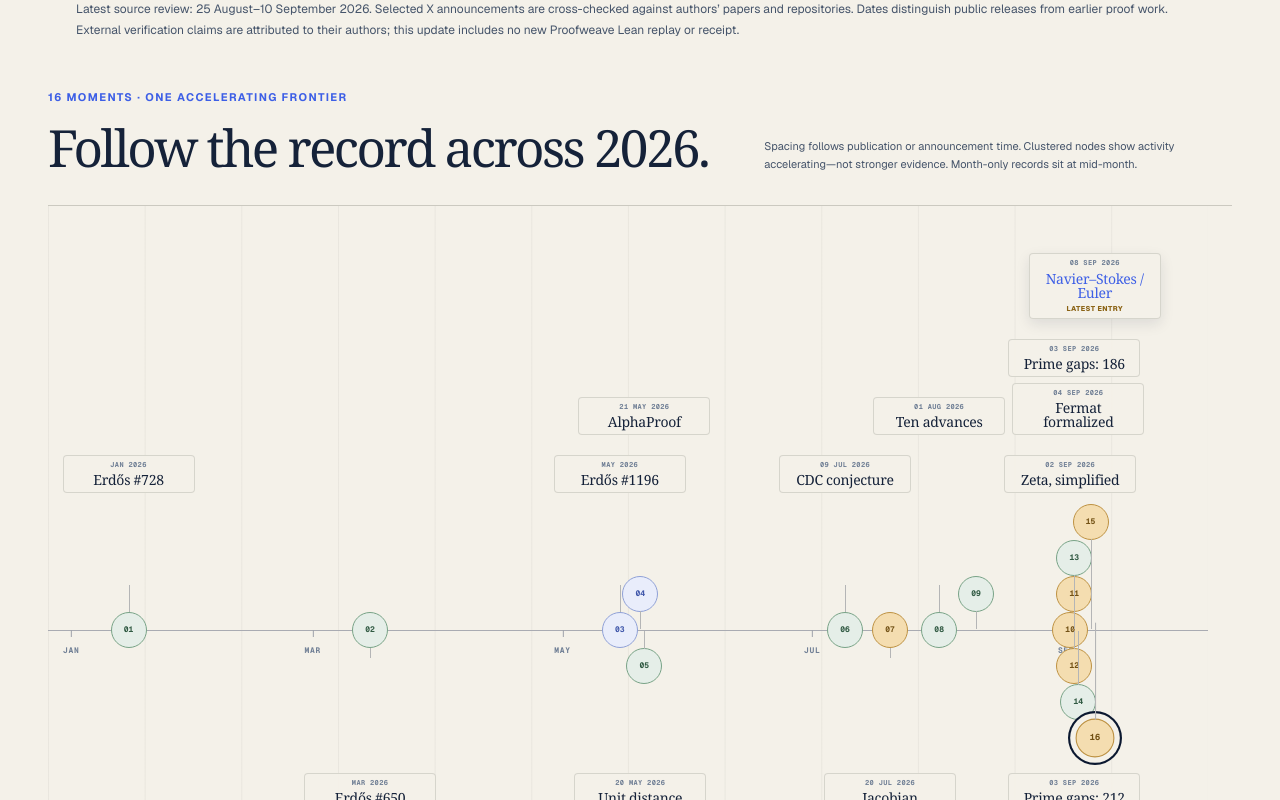
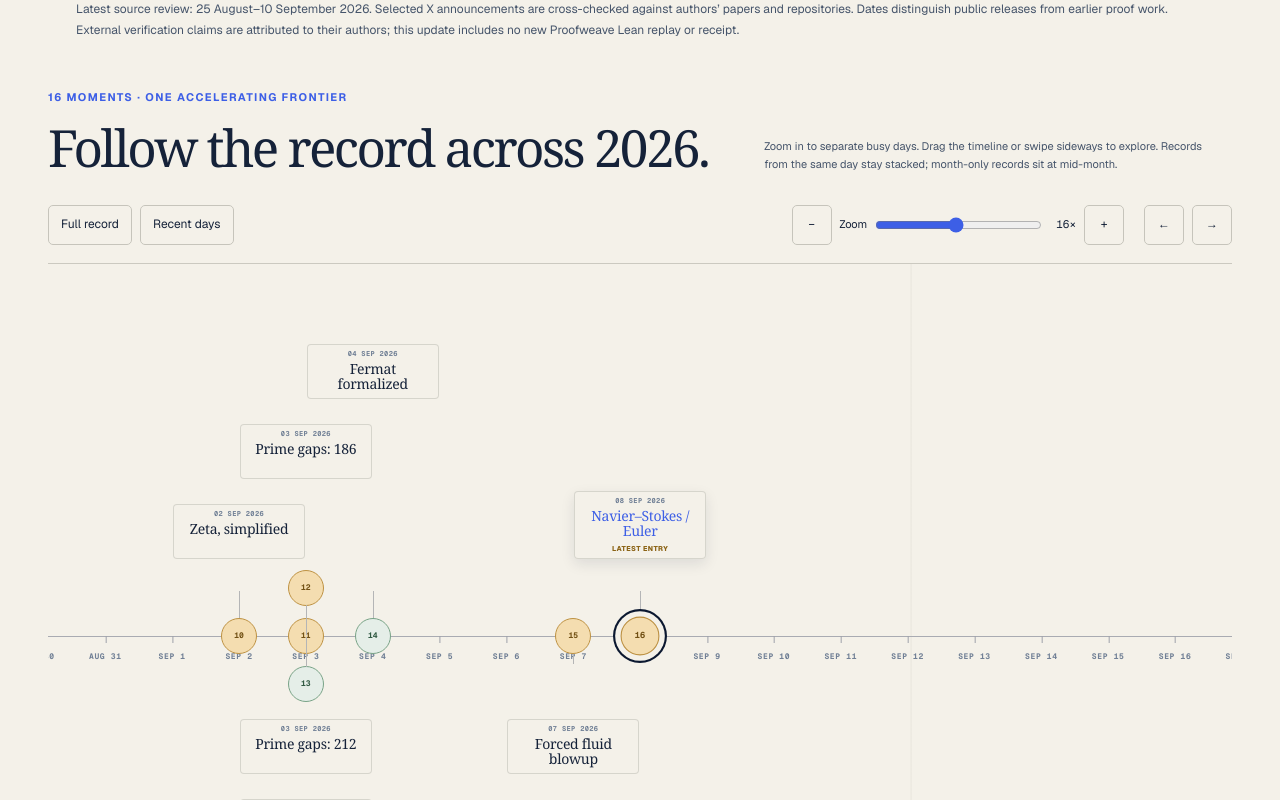
Before and after one commit to alexyyyander/proofweave, a Next.js app: page /history in a window 1280 px wide. Shown: the part 1340-2140 px from the top of the page. Built offline with nearby package versions, Linux system fonts and the light colour scheme.

Commit message:
Make mathematics timeline zoomable and draggable (#141)
Co-authored-by: Alex Yu <alexyu@Alexs-MacBook-Air.local>

```diff
--- a/app/history/HistoryTimeline.tsx
+++ b/app/history/HistoryTimeline.tsx
@@ -1,6 +1,6 @@
 "use client";
 
-import { useRef, useState } from "react";
+import { useLayoutEffect, useRef, useState } from "react";
 import type { CSSProperties } from "react";
 
 export type EvidenceTone = "formal" | "reviewed" | "reproduced" | "announced";
@@ -37,7 +37,39 @@ export type HistoryMilestone = {
 export function HistoryTimeline({ milestones }: { milestones: HistoryMilestone[] }) {
   const [activeNumber, setActiveNumber] = useState(milestones.at(-1)?.number ?? milestones[0]?.number);
   const tabRefs = useRef<Array<HTMLButtonElement | null>>([]);
-  const layout = distributeTimelineLabels(milestones);
+  const viewportRef = useRef<HTMLDivElement>(null);
+  const [zoom, setZoom] = useState(16);
+  const [viewportWidth, setViewportWidth] = useState(1120);
+  const centerRef = useRef(timelinePosition(milestones.at(-1)?.timelineDate ?? "2026-09-01") / 100);
+  const dragRef = useRef<{ pointerId: number; x: number; scrollLeft: number; moved: boolean } | null>(null);
+  const [dragging, setDragging] = useState(false);
+  const canvasWidth = Math.max(viewportWidth, 640) * zoom;
+  const layout = distributeTimelineLabels(milestones, canvasWidth);
+
+  useLayoutEffect(() => {
+    const viewport = viewportRef.current;
+    if (!viewport) return;
+    const observer = new ResizeObserver(() => setViewportWidth(viewport.clientWidth));
+    observer.observe(viewport);
+    return () => observer.disconnect();
+  }, []);
+
+  useLayoutEffect(() => {
+    const viewport = viewportRef.current;
+    if (viewport) viewport.scrollLeft = centerRef.current * canvasWidth - viewport.clientWidth / 2;
+  }, [canvasWidth]);
+
+  function changeZoom(value: number, center?: number) {
+    const viewport = viewportRef.current;
+    centerRef.current = center ?? (viewport ? (viewport.scrollLeft + viewport.clientWidth / 2) / canvasWidth : centerRef.current);
+    const nextZoom = Math.max(1, Math.min(32, value));
+    setZoom(nextZoom);
+    if (nextZoom === zoom && viewport) viewport.scrollLeft = centerRef.current * canvasWidth - viewport.clientWidth / 2;
+  }
+
+  function recentDays() {
+    changeZoom(16, timelinePosition(milestones.at(-1)?.timelineDate ?? "2026-09-01") / 100);
+  }
   const tracksIn = (lane: HistoryMilestone["timelineLane"]) => Math.max(2, ...layout.filter(({ item }) => item.timelineLane === lane).map(({ timelineTrack }) => timelineTrack + 1));
   const aboveTracks = tracksIn("above");
   const belowTracks = tracksIn("below");
@@ -48,7 +80,10 @@ export function HistoryTimeline({ milestones }: { milestones: HistoryMilestone[]
     const next = milestones[nextIndex];
     if (!next) return;
     setActiveNumber(next.number);
-    tabRefs.current[nextIndex]?.focus();
+    const tab = tabRefs.current[nextIndex];
+    tab?.focus({ preventScroll: true });
+    const viewport = viewportRef.current;
+    if (viewport) viewport.scrollLeft = timelinePosition(next.timelineDate) / 100 * canvasWidth - viewport.clientWidth / 2;
   }
 
   return (
@@ -58,12 +93,54 @@ export function HistoryTimeline({ milestones }: { milestones: HistoryMilestone[]
           <p className="eyebrow">{milestones.length} moments · one accelerating frontier</p>
           <h2 id="timeline-title">Follow the record across 2026.</h2>
         </div>
-        <p>Spacing follows publication or announcement time. Clustered nodes show activity accelerating—not stronger evidence. Month-only records sit at mid-month.</p>
+        <p>Zoom in to separate busy days. Drag the timeline or swipe sideways to explore. Records from the same day stay stacked; month-only records sit at mid-month.</p>
       </div>
 
-      <div className="history-timeline-viewport">
-        <div className="history-time-visual" role="tablist" aria-label="AI mathematics milestones from January to September 2026" style={{ "--timeline-axis-y": `${84 + nodeClearance + aboveTracks * 58}px`, "--timeline-node-clearance": `${nodeClearance}px`, height: `${168 + 2 * nodeClearance + (aboveTracks + belowTracks) * 58}px` } as CSSProperties}>
-          <div className="history-time-axis" aria-hidden="true">{[{ label: "JAN", date: "2026-01-01" }, { label: "MAR", date: "2026-03-01" }, { label: "MAY", date: "2026-05-01" }, { label: "JUL", date: "2026-07-01" }, { label: "SEP", date: "2026-09-01" }].map(({ label, date }) => <span key={label} style={{ left: `${timelinePosition(date)}%` }}>{label}</span>)}</div>
+      <div className="history-timeline-controls" aria-label="Timeline controls">
+        <div className="history-timeline-presets">
+          <button type="button" onClick={() => changeZoom(1, .5)}>Full record</button>
+          <button type="button" onClick={recentDays}>Recent days</button>
+        </div>
+        <div className="history-timeline-zoom">
+          <button type="button" aria-label="Zoom out timeline" disabled={zoom === 1} onClick={() => changeZoom(Math.max(1, Math.round(zoom / 1.5)))}>−</button>
+          <label htmlFor="history-zoom">Zoom</label>
+          <input id="history-zoom" type="range" min="1" max="32" step="1" value={zoom} aria-valuetext={`${zoom} times`} onChange={(event) => changeZoom(Number(event.target.value))} />
+          <output htmlFor="history-zoom">{zoom}×</output>
+          <button type="button" aria-label="Zoom in timeline" disabled={zoom === 32} onClick={() => changeZoom(Math.min(32, Math.ceil(zoom * 1.5)))}>+</button>
+        </div>
+        <div className="history-timeline-pan">
+          <button type="button" aria-label="Earlier dates" onClick={() => viewportRef.current?.scrollBy({ left: -viewportWidth * .7 })}>←</button>
+          <button type="button" aria-label="Later dates" onClick={() => viewportRef.current?.scrollBy({ left: viewportWidth * .7 })}>→</button>
+        </div>
+      </div>
+      <div
+        className={`history-timeline-viewport${dragging ? " is-dragging" : ""}`}
+        ref={viewportRef}
+        onPointerDown={(event) => {
+          if (event.pointerType !== "mouse" || event.button !== 0) return;
+          dragRef.current = { pointerId: event.pointerId, x: event.clientX, scrollLeft: event.currentTarget.scrollLeft, moved: false };
+        }}
+        onPointerMove={(event) => {
+          const drag = dragRef.current;
+          if (!drag || drag.pointerId !== event.pointerId || event.buttons !== 1) return;
+          const distance = event.clientX - drag.x;
+          if (!drag.moved && Math.abs(distance) < 5) return;
+          drag.moved = true;
+          setDragging(true);
+          event.currentTarget.setPointerCapture(event.pointerId);
+          event.currentTarget.scrollLeft = drag.scrollLeft - distance;
+        }}
+        onPointerUp={() => { setDragging(false); }}
+        onPointerCancel={() => { dragRef.current = null; setDragging(false); }}
+        onLostPointerCapture={() => setDragging(false)}
+        onClickCapture={(event) => {
+          if (event.detail !== 0 && dragRef.current?.moved) { event.preventDefault(); event.stopPropagation(); }
+          dragRef.current = null;
+        }}
+        onScroll={(event) => { centerRef.current = (event.currentTarget.scrollLeft + event.currentTarget.clientWidth / 2) / canvasWidth; }}
+      >
+        <div className="history-time-visual" role="tablist" aria-label="AI mathematics milestones from January to September 2026" style={{ width: `${canvasWidth}px`, "--timeline-axis-y": `${84 + nodeClearance + aboveTracks * 80}px`, "--timeline-node-clearance": `${nodeClearance}px`, height: `${168 + 2 * nodeClearance + (aboveTracks + belowTracks) * 80}px` } as CSSProperties}>
+          <div className="history-time-axis" aria-hidden="true">{timelineTicks(zoom).map(({ label, date }) => <span key={date} style={{ left: `${timelinePosition(date)}%` }}>{label}</span>)}</div>
           {layout.map(({ item, timelineTrack, timelineNodeOffset }, index) => {
               const isActive = item.number === activeNumber;
               const position = timelinePosition(item.timelineDate);
@@ -151,11 +228,11 @@ export function HistoryTimeline({ milestones }: { milestones: HistoryMilestone[]
   );
 }
 
-function distributeTimelineLabels(milestones: HistoryMilestone[]) {
+function distributeTimelineLabels(milestones: HistoryMilestone[], width: number) {
   const lastPositions: Record<HistoryMilestone["timelineLane"], number[]> = { above: [], below: [] };
   const lastNodePositions: number[] = [];
-  const minimumGap = 12;
-  const minimumNodeGap = 3.6;
+  const minimumGap = 188 / width * 100;
+  const minimumNodeGap = 48 / width * 100;
 
   return milestones.map((item) => {
     const position = timelinePosition(item.timelineDate);
@@ -166,7 +243,7 @@ function distributeTimelineLabels(milestones: HistoryMilestone[]) {
     let nodeTrack = lastNodePositions.findIndex((lastPosition) => position - lastPosition >= minimumNodeGap);
     if (nodeTrack === -1) nodeTrack = lastNodePositions.length;
     lastNodePositions[nodeTrack] = position;
-    const timelineNodeOffset = nodeTrack === 0 ? 0 : nodeTrack % 2 === 1 ? -36 * Math.ceil(nodeTrack / 2) : 36 * Math.ceil(nodeTrack / 2);
+    const timelineNodeOffset = nodeTrack === 0 ? 0 : nodeTrack % 2 === 1 ? -48 * Math.ceil(nodeTrack / 2) : 48 * Math.ceil(nodeTrack / 2);
     return { item, timelineNodeOffset, timelineTrack };
   });
 }
@@ -176,3 +253,15 @@ function timelinePosition(date: string) {
   const end = Date.parse("2026-09-30T00:00:00Z");
   return 2 + 96 * (Date.parse(`${date}T00:00:00Z`) - start) / (end - start);
 }
+
+function timelineTicks(zoom: number) {
+  const ticks: Array<{ date: string; label: string }> = [];
+  const step = zoom >= 12 ? 1 : zoom >= 4 ? 7 : 0;
+  const formatter = new Intl.DateTimeFormat("en", { month: "short", ...(step ? { day: "numeric" } as const : {}), timeZone: "UTC" });
+  for (let day = new Date("2026-01-01T00:00:00Z"); day <= new Date("2026-09-30T00:00:00Z");) {
+    ticks.push({ date: day.toISOString().slice(0, 10), label: formatter.format(day).toUpperCase() });
+    if (step) day.setUTCDate(day.getUTCDate() + step);
+    else day.setUTCMonth(day.getUTCMonth() + 1);
+  }
+  return ticks;
+}
```
Also changed, not shown: app/globals.css, 1 other file (tests, documents, lock files or other folders).
